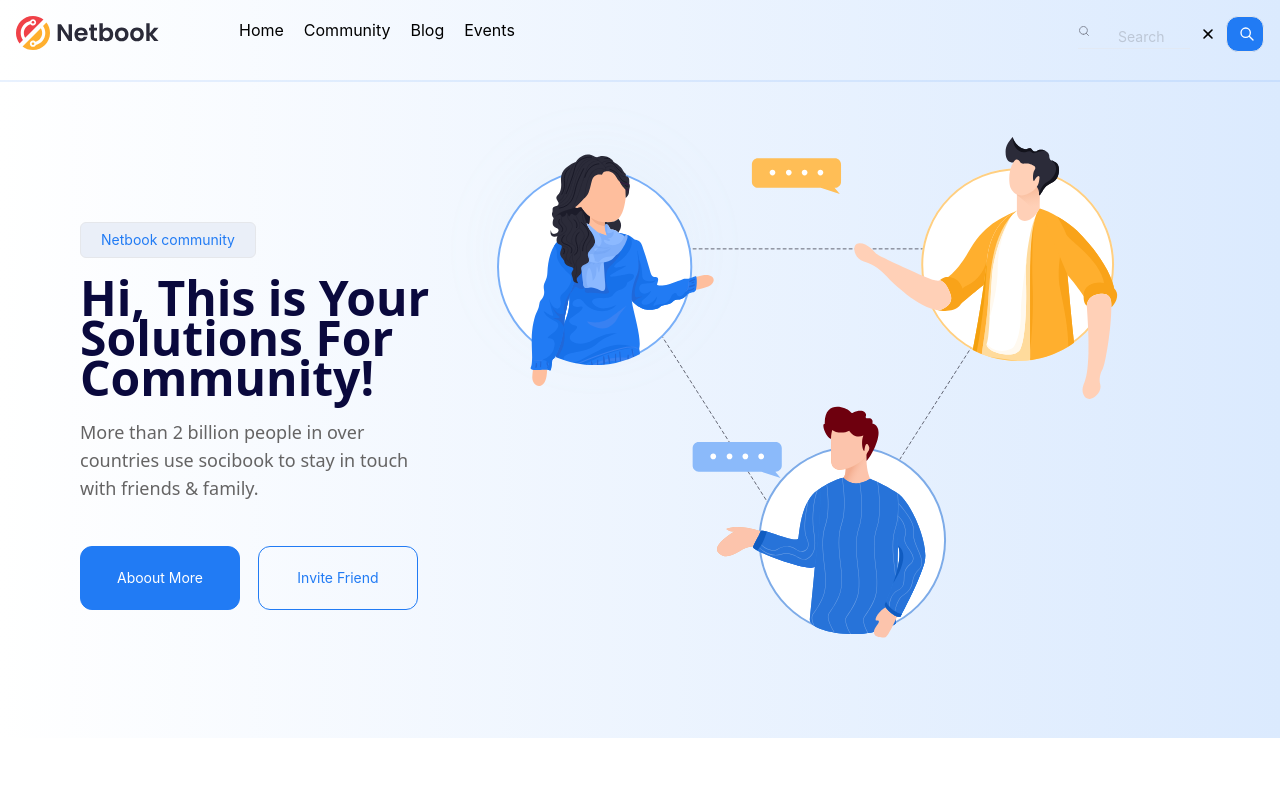
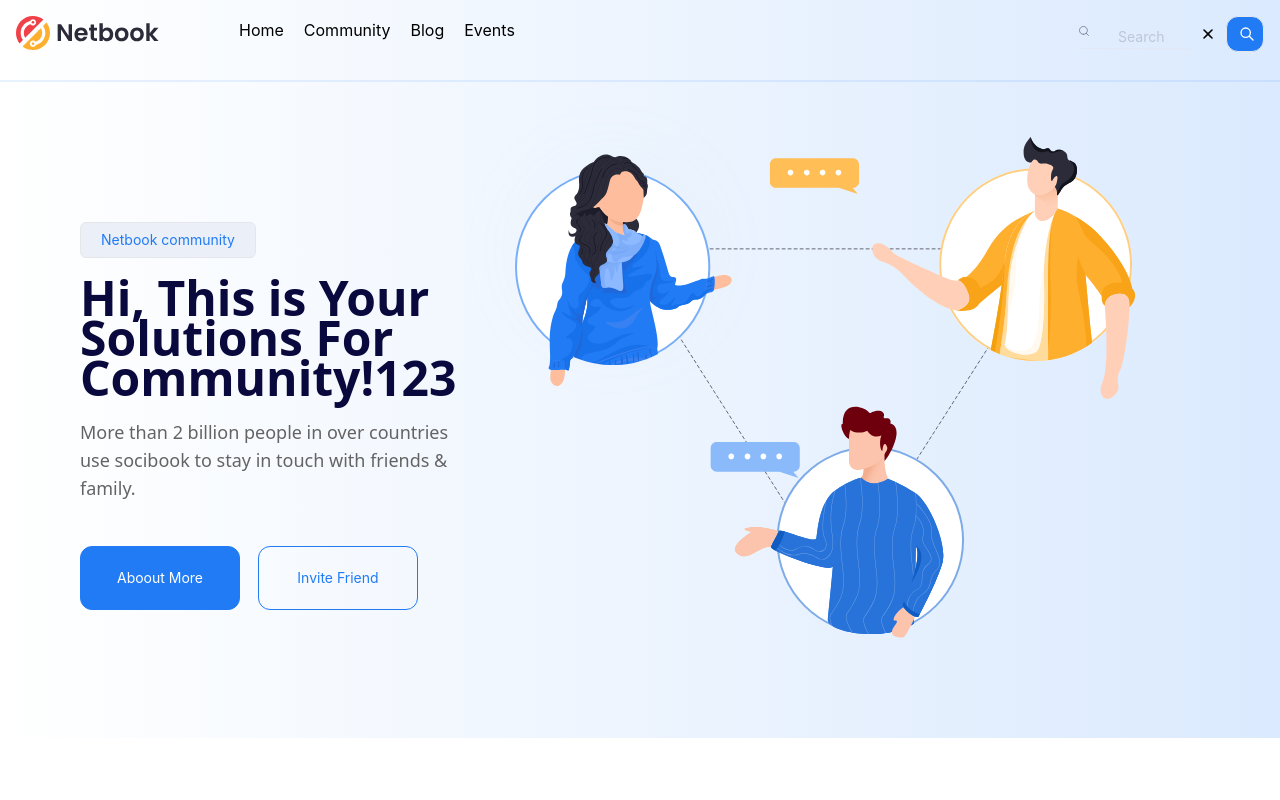
Before and after one commit to ashrafali-v/portfolio, a React (Create React App) app: page / in a window 1280 px wide. Shown: the top 800 px of the page. Built offline with nearby package versions, Linux system fonts and the light colour scheme.

Commit message:
deploy: test deployment

```diff
--- a/src/components/main-banner.jsx
+++ b/src/components/main-banner.jsx
@@ -18,7 +18,7 @@ export default function MainBanner() {
               id="mf-tite"
               className="font-sans normal font-bold text-5xl leading-10 text-[#0A093D] mt-5 text-start"
             >
-              Hi, This is Your Solutions For Community!
+              Hi, This is Your Solutions For Community!123
             </div>
             <div
               id="mf-desc"
```
